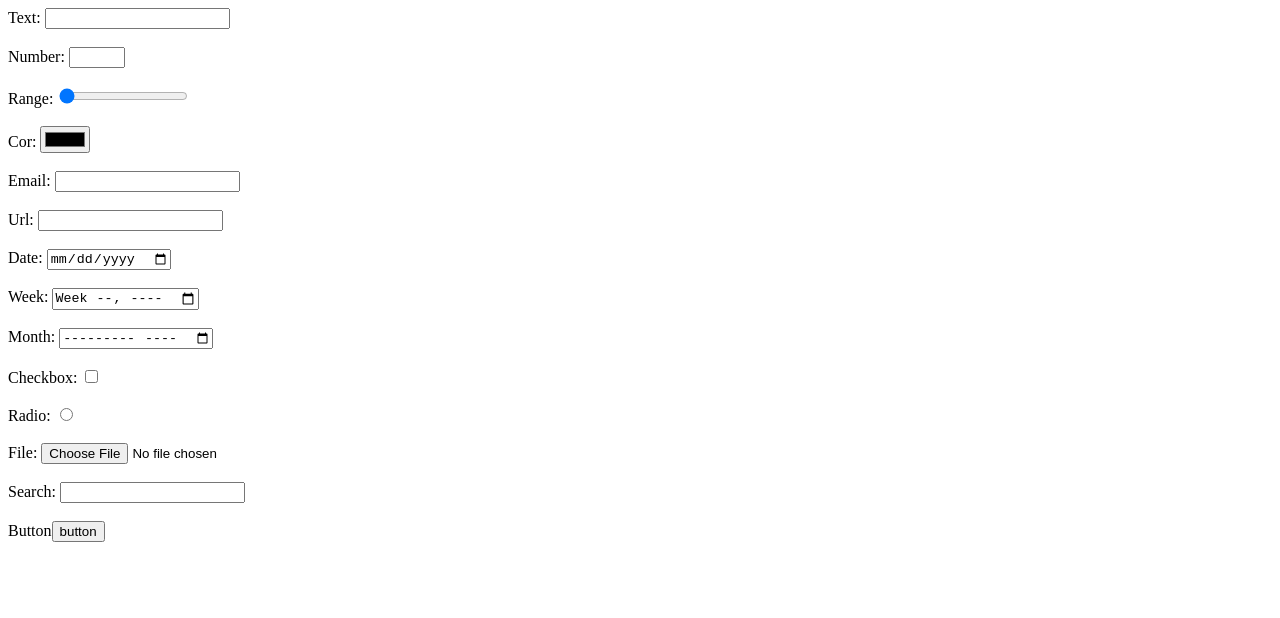
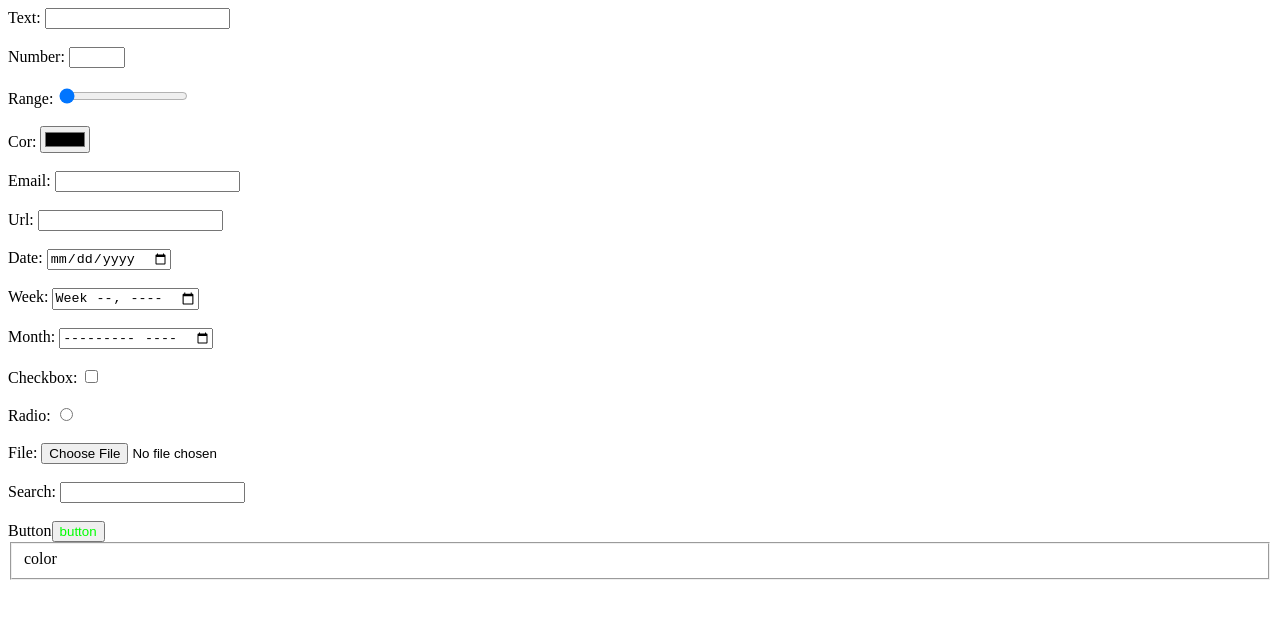
Before and after one commit to davidsonvitorino/aulaDeHtml, a plain HTML site: page input.html in a window 1280 px wide. Drawn offline with Linux system fonts and the light colour scheme.

Commit message:
atualizando

```diff
--- a/input.html
+++ b/input.html
@@ -20,7 +20,8 @@
         <label for=>Radio: </label><input type="radio" name="radio" id=""><br><br>
         <label for=>File: </label><input type="file" name="file" id=""><br><br>
         <label for=>Search: </label><input type="search" name="search" id=""><br><br>
-        <label for="">Button</label><input type="button" value="button">
+        <label for="">Button</label><input type="button" value="button" style="color: #00ff00">
+        <fieldset>color</fieldset>
     </form>
 </body>
 </html>
```
